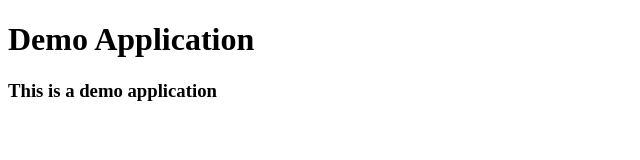
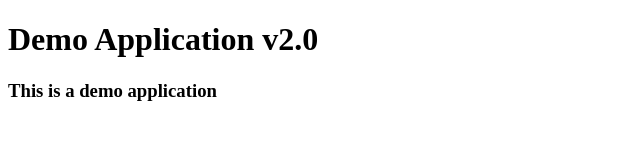
Before and after one commit to lobhas99/Devops-demo, a plain HTML site: page index.html in a window 1280 px wide. Shown: the whole page, without its empty margins (0-640 px from the left). Drawn offline with Linux system fonts and the light colour scheme.

Commit message:
some commit

```diff
--- a/index.html
+++ b/index.html
@@ -7,7 +7,7 @@
 </head>
 <body>
      <div class="container">
-        <h1>Demo Application</h1>
+        <h1>Demo Application v2.0</h1>
         <h3>This is a demo application</h3>
      </div>
 </body>
```
